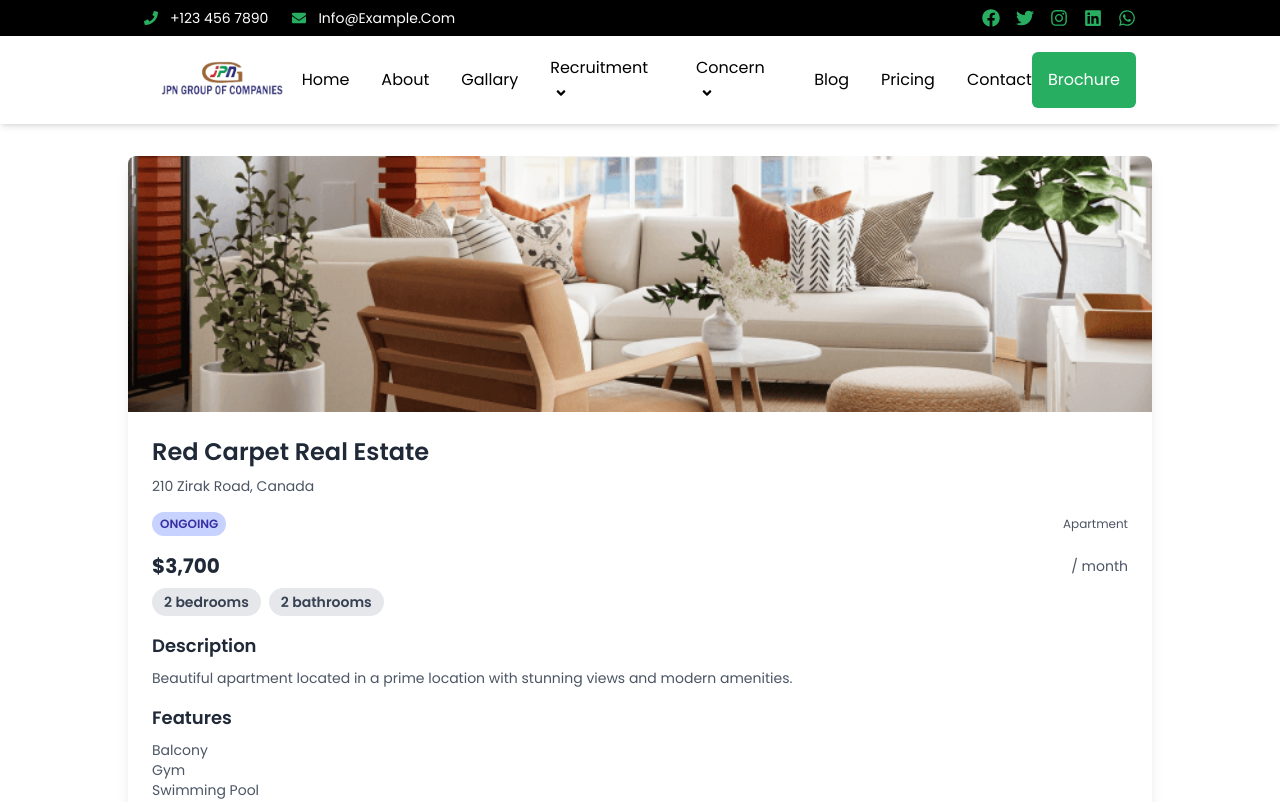
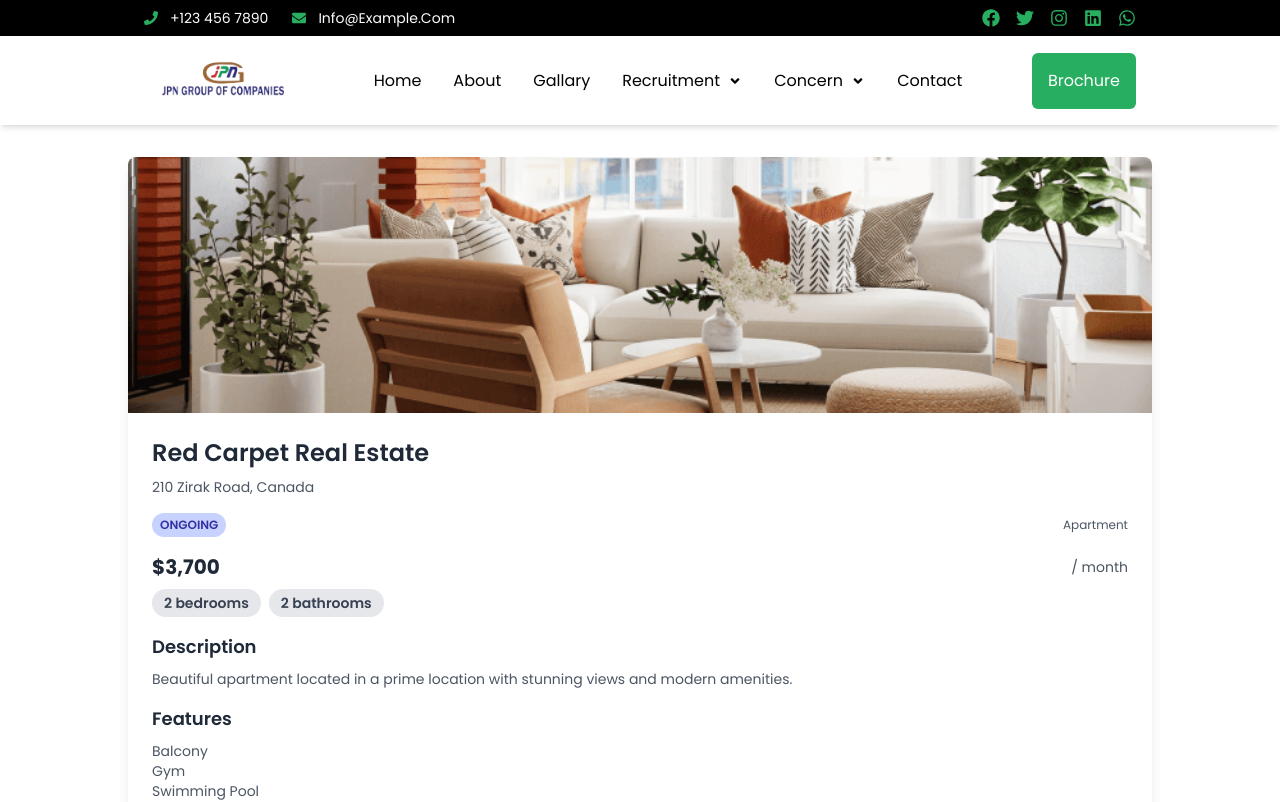
Before and after one commit to AnikHaque/JPN-Group, a React (Create React App) app: page /propertydetails/1 in a window 1280 px wide. Shown: the top 802 px of the page. Built offline with nearby package versions, Linux system fonts and the light colour scheme.

Commit message:
navbar updated

```diff
--- a/src/components/data/Data.js
+++ b/src/components/data/Data.js
@@ -58,14 +58,6 @@ export const nav = [
         path: "/",
       },
     ],
-  },
-  {
-    text: "blog",
-    path: "/blog",
-  },
-  {
-    text: "pricing",
-    path: "/pricing",
   },
   {
     text: "contact",
```
